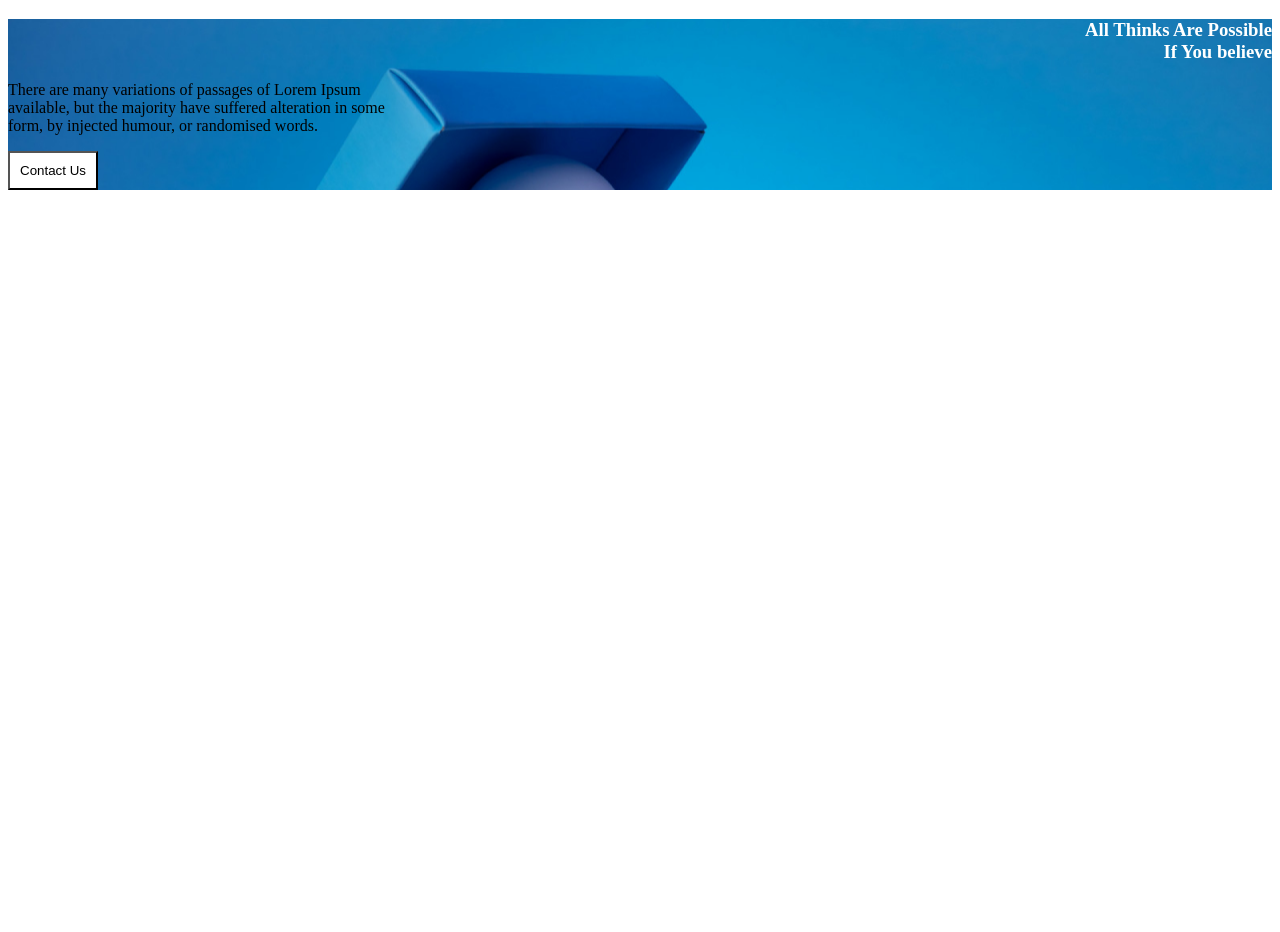
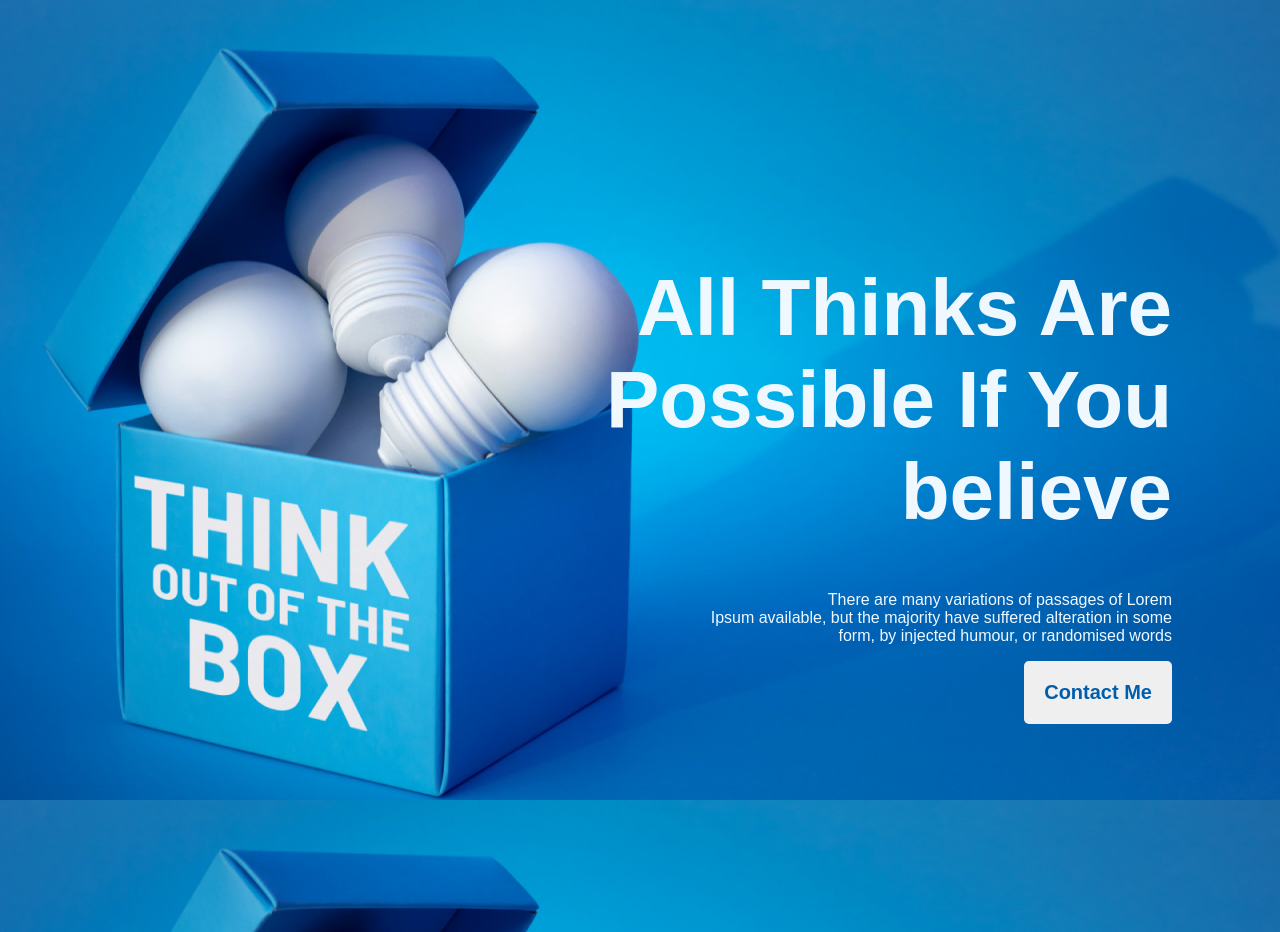
Before and after one commit to fardinislamovi/new-year-new-me, a plain HTML site: page index.html in a window 1280 px wide. Before the commit the page ends 800 px from the top, so only its background shows below. Drawn offline with Linux system fonts and the light colour scheme; a web font is replaced by a local one.

Commit message:
added button

```diff
--- a/index.html
+++ b/index.html
@@ -3,20 +3,23 @@
 <head>
     <meta charset="UTF-8">
     <meta name="viewport" content="width=device-width, initial-scale=1.0">
+    <meta http-equiv="X-UA-Compatible" content="ie=edge">
     <title>New Year New Me</title>
     <link rel="preconnect" href="https://fonts.googleapis.com">
-<link rel="preconnect" href="https://fonts.gstatic.com" crossorigin>
-<link href="https://fonts.googleapis.com/css2?family=Work+Sans:ital@0;1&display=swap" rel="stylesheet">
-<link rel="stylesheet" href="styles/nynm.css">
+    <link rel="preconnect" href="https://fonts.gstatic.com" crossorigin>
+    <link href="https://fonts.googleapis.com/css2?family=Anta&display=swap" rel="stylesheet">
 <link rel="shortcut icon" href="images/OIP (2).jfif" type="image/x-icon">
+    <link rel="stylesheet" href="styles/nynm.css">
 </head>
 <body>
-    <header class="header">
-       <div class="banner">
-        <h3 class="banner-title">All Thinks Are Possible<br>If You believe</h3>
-        <p class="banner-description">There are many variations of passages of Lorem Ipsum<br>available, but the majority have suffered alteration in some<br>form, by injected humour, or randomised words.</p>
-        <button class="btn">Contact Us</button>
-       </div>
+    <header>
+     <div class="container">
+        <div>
+        <h1 class="title-text">All Thinks Are<br>Possible If You<br>believe</h1>
+        <p class="primary-description">There are many variations of passages of Lorem<br>Ipsum available, but the majority have suffered alteration in some<br>form, by injected humour, or randomised words</p>
+        <button class="btn-primary">Contact Me</button>
+    </div>
+     </div>
     </header>
     <main>
 
--- a/styles/nynm.css
+++ b/styles/nynm.css
@@ -1,25 +1,30 @@
+/* shared stylees */
+body {
+  background-image: url(../images/banner/banner3.png);
+  background-repeat: no-repeat;
+  background-size: 1600px 800px;
+  background-attachment: fixed;
+  padding: 200px 100px;
+  font-family: "Anta", sans-serif;
+  background-color: aliceblue;
+}
 /* header related styles */
-.body{
-    font-family: font-family: "Work Sans", sans-serif;
+.container {
+  text-align: right;
+  justify-content: right;
+  color: aliceblue;
 }
-
-.banner{
-    background-image: url(../images/banner/banner3.png);
+.title-text {
+    font-size: 80px;
+}
+.primary-description {
 
 }
-.header{
-
+.btn-primary {
+  color: #005fac;
+  border-radius: 5px;
+  border: 0;
+  font-size: 20px;
+  font-weight: 600;
+  padding: 20px;
 }
-.banner-title{
-    color: #FFF;
-    text-align: right;
-    font-size: px;
-}
-.banner-description{
-
-}
-.btn{
-   background-color: #FFF;
-   text-shadow: #5d24c7;
-   width: auto;
-   padding: 10px;
```
